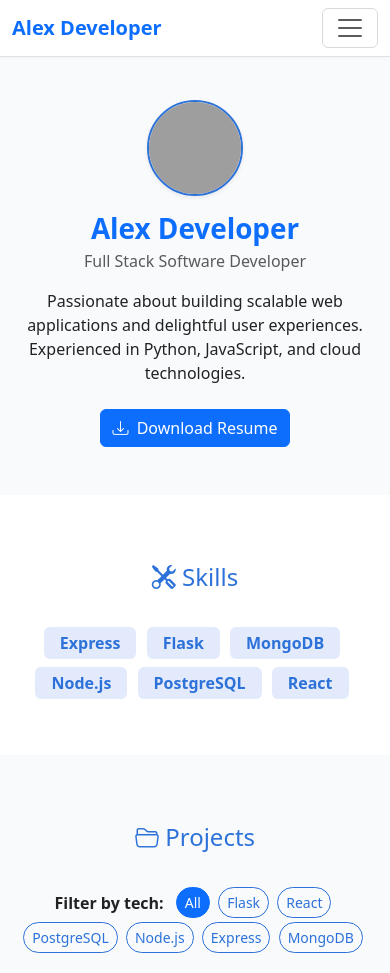
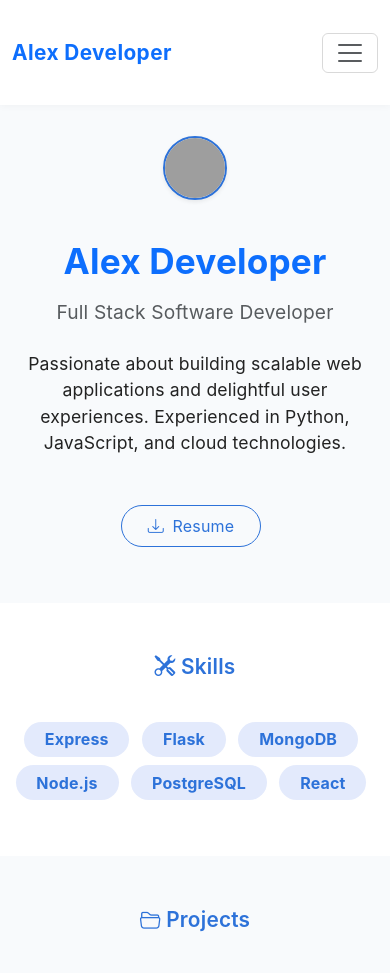
Before and after one commit to tmaster001/tlindor-portfolio, a Flask app: page / in a window 390 px wide. Shown: the top 973 px of the page. Run offline with Flask 3, Linux system fonts and the light colour scheme; grey boxes are pictures that could not be loaded.

Commit message:
reorganized files

```diff
--- /dev/null
+++ b/static/style.css
@@ -0,0 +1,154 @@
+:root {
+    --primary: #2d72d9;
+    --secondary: #e3eafc;
+    --background: #f8fafc;
+    --text: #222;
+    --accent: #fff;
+}
+html { scroll-behavior: smooth; }
+body {
+    background: var(--background);
+    color: var(--text);
+    font-family: 'Inter', 'Segoe UI', Arial, sans-serif;
+    letter-spacing: 0.01em;
+}
+.navbar {
+    background: transparent;
+    border-bottom: none;
+    box-shadow: none;
+    padding-top: 2rem;
+    padding-bottom: 2rem;
+}
+.navbar-brand {
+    font-weight: 700;
+    letter-spacing: 0.02em;
+    font-size: 1.3rem;
+}
+.nav-link {
+    color: var(--text) !important;
+    opacity: 0.7;
+    transition: opacity 0.2s;
+    margin: 0 0.7rem;
+    font-size: 1.05rem;
+}
+.nav-link.active, .nav-link:focus, .nav-link:hover {
+    color: var(--primary) !important;
+    opacity: 1;
+}
+.section {
+    padding: 96px 0 96px 0;
+}
+.avatar {
+    width: 100px;
+    height: 100px;
+    object-fit: cover;
+    border-radius: 50%;
+    border: 2px solid var(--primary);
+    margin-bottom: 2.5rem;
+    margin-top: 1rem;
+}
+.section-title {
+    font-size: 1.3rem;
+    font-weight: 600;
+    margin-bottom: 2.5rem;
+    color: var(--primary);
+    letter-spacing: 0.01em;
+}
+.badge {
+    font-size: 1em;
+    background: var(--secondary);
+    color: var(--primary);
+    border: none;
+    margin: 0 8px 12px 0;
+    padding: 0.6em 1.3em;
+    border-radius: 18px;
+}
+.project-card {
+    border: none;
+    box-shadow: 0 2px 24px rgba(45,114,217,0.05);
+    transition: box-shadow 0.2s, transform 0.2s;
+    background: #fff;
+    border-radius: 18px;
+    margin-bottom: 2rem;
+    padding: 2rem 1.5rem 1.5rem 1.5rem;
+}
+.project-card:hover {
+    box-shadow: 0 8px 32px rgba(45,114,217,0.10);
+    transform: translateY(-2px) scale(1.01);
+}
+.card-img-top {
+    border-radius: 1rem 1rem 0 0;
+    object-fit: cover;
+    max-height: 180px;
+    margin-bottom: 1.5rem;
+}
+.btn-outline-primary, .btn-success {
+    border-radius: 24px;
+    font-size: 1em;
+    padding: 0.5em 1.5em;
+}
+.btn-outline-primary {
+    color: var(--primary);
+    border-color: var(--primary);
+    background: transparent;
+}
+.btn-outline-primary:hover, .btn-outline-primary:focus {
+    background: var(--primary);
+    color: var(--accent);
+    border-color: var(--primary);
+}
+.btn-success {
+    background: #eafaf1;
+    color: #198754;
+    border: none;
+}
+.btn-success:hover, .btn-success:focus {
+    background: #198754;
+    color: #fff;
+}
+.fade-section {
+    opacity: 0;
+    transform: translateY(40px);
+    transition: opacity 0.7s cubic-bezier(.4,0,.2,1), transform 0.7s cubic-bezier(.4,0,.2,1);
+}
+.fade-section.visible {
+    opacity: 1;
+    transform: none;
+}
+.filter-btn {
+    border-radius: 18px;
+    font-size: 1em;
+    padding: 0.4em 1.2em;
+    border: 1px solid #eaeaea;
+    background: #fff;
+    color: var(--primary);
+    margin-bottom: 8px;
+    margin-right: 8px;
+}
+.filter-btn.active, .filter-btn:focus {
+    background: var(--primary);
+    color: #fff;
+    border-color: var(--primary);
+}
+.card-title {
+    font-size: 1.15rem;
+    font-weight: 600;
+    margin-bottom: 0.7rem;
+}
+.card-text {
+    font-size: 1.01em;
+    color: #555;
+    margin-bottom: 1.2rem;
+}
+.contact-btn {
+    min-width: 140px;
+    margin: 0 0.5rem 0.5rem 0;
+}
+.d-flex.gap-3 {
+    gap: 2.5rem !important;
+}
+@media (max-width: 600px) {
+    .section { padding: 48px 0 48px 0; }
+    .avatar { width: 64px; height: 64px; }
+    .project-card { padding: 1.2rem 0.7rem; }
+}
--- a/templates/hello.html
+++ b/templates/hello.html
@@ -8,85 +8,14 @@
     <link href="https://cdn.jsdelivr.net/npm/bootstrap@5.3.3/dist/css/bootstrap.min.css" rel="stylesheet">
     <!-- Bootstrap Icons -->
     <link rel="stylesheet" href="https://cdn.jsdelivr.net/npm/bootstrap-icons@1.11.3/font/bootstrap-icons.css">
-    <style>
-        :root {
-            --primary: {{ profile.color_scheme.primary }};
-            --secondary: {{ profile.color_scheme.secondary }};
-            --background: {{ profile.color_scheme.background }};
-            --text: {{ profile.color_scheme.text }};
-            --accent: {{ profile.color_scheme.accent }};
-        }
-        html { scroll-behavior: smooth; }
-        body {
-            background: var(--background);
-            color: var(--text);
-        }
-        .navbar {
-            background: var(--accent);
-            box-shadow: 0 1px 4px rgba(0,0,0,0.03);
-        }
-        .section {
-            padding: 64px 0 48px 0;
-        }
-        .avatar {
-            width: 96px;
-            height: 96px;
-            object-fit: cover;
-            border-radius: 50%;
-            border: 2px solid var(--primary);
-            margin-bottom: 16px;
-        }
-        .badge {
-            font-size: 1em;
-            background: var(--secondary);
-            color: var(--primary);
-            border: none;
-            margin: 0 6px 6px 0;
-        }
-        .project-card {
-            border: none;
-            box-shadow: 0 2px 8px rgba(45,114,217,0.06);
-            transition: box-shadow 0.2s;
-        }
-        .project-card:hover {
-            box-shadow: 0 6px 24px rgba(45,114,217,0.10);
-        }
-        .nav-link.active {
-            color: var(--primary) !important;
-            font-weight: 500;
-        }
-        .btn-outline-primary {
-            border-radius: 24px;
-            color: var(--primary);
-            border-color: var(--primary);
-        }
-        .btn-outline-primary:hover, .btn-outline-primary:focus {
-            background: var(--primary);
-            color: var(--accent);
-            border-color: var(--primary);
-        }
-        .section-title {
-            font-size: 1.5rem;
-            font-weight: 500;
-            margin-bottom: 2rem;
-            color: var(--primary);
-        }
-        .fade-section {
-            opacity: 0;
-            transform: translateY(40px);
-            transition: opacity 0.7s cubic-bezier(.4,0,.2,1), transform 0.7s cubic-bezier(.4,0,.2,1);
-        }
-        .fade-section.visible {
-            opacity: 1;
-            transform: none;
-        }
-    </style>
+    <!-- Custom CSS -->
+    <link rel="stylesheet" href="{{ url_for('static', filename='style.css') }}">
 </head>
 <body>
     <!-- Navbar -->
-    <nav class="navbar navbar-expand-lg fixed-top border-bottom">
+    <nav class="navbar navbar-expand-lg fixed-top" style="background: var(--accent); box-shadow: 0 1px 8px rgba(0,0,0,0.04);">
         <div class="container">
-            <a class="navbar-brand fw-bold text-primary" href="#about">{{ profile.name }}</a>
+            <a class="navbar-brand text-primary" href="#about">{{ profile.name }}</a>
             <button class="navbar-toggler" type="button" data-bs-toggle="collapse" data-bs-target="#navbarNav">
                 <span class="navbar-toggler-icon"></span>
             </button>
@@ -102,14 +31,14 @@
     </nav>
 
     <!-- About Section -->
-    <section class="section text-center fade-section" id="about" style="padding-top:100px;">
+    <section class="section text-center fade-section" id="about" style="padding-top:120px;">
         <div class="container">
             <img src="https://avatars.githubusercontent.com/u/9919?s=200&v=4" alt="Avatar" class="avatar shadow-sm">
-            <h1 class="fw-bold text-primary mb-1">{{ profile.name }}</h1>
-            <div class="text-muted mb-3">{{ profile.title }}</div>
-            <p class="mx-auto mb-0" style="max-width: 500px;">{{ profile.bio }}</p>
-            <a href="{{ url_for('static', filename='resume.pdf') }}" class="btn btn-primary mt-4" download>
-                <i class="bi bi-download me-1"></i> Download Resume
+            <h1 class="fw-bold text-primary mb-3" style="font-size:2.2rem;">{{ profile.name }}</h1>
+            <div class="text-muted mb-4" style="font-size:1.2rem;">{{ profile.title }}</div>
+            <p class="mx-auto mb-0" style="max-width: 540px; font-size:1.1rem;">{{ profile.bio }}</p>
+            <a href="{{ url_for('static', filename='resume.pdf') }}" class="btn btn-outline-primary mt-5 contact-btn" download>
+                <i class="bi bi-download me-1"></i> Resume
             </a>
         </div>
     </section>
@@ -120,7 +49,7 @@
             <div class="section-title"><i class="bi bi-tools"></i> Skills</div>
             <div>
                 {% for skill in profile.skills %}
-                    <span class="badge px-3 py-2 mb-2">{{ skill }}</span>
+                    <span class="badge mb-2">{{ skill }}</span>
                 {% endfor %}
             </div>
         </div>
@@ -130,11 +59,10 @@
     <section class="section fade-section" id="projects">
         <div class="container">
             <div class="section-title text-center"><i class="bi bi-folder2-open"></i> Projects</div>
-
             <!-- Filter Bar -->
-            <div class="mb-4 text-center">
-                <span class="me-2 fw-bold">Filter by tech:</span>
-                <button class="btn btn-sm btn-outline-primary me-1 mb-1 filter-btn active" data-tech="all">All</button>
+            <div class="mb-5 text-center">
+                <span class="me-2 fw-bold">Filter:</span>
+                <button class="filter-btn active" data-tech="all">All</button>
                 {% set all_techs = [] %}
                 {% for project in profile.projects %}
                     {% for tech in project.tech_stack %}
@@ -144,11 +72,10 @@
                     {% endfor %}
                 {% endfor %}
                 {% for tech in all_techs %}
-                    <button class="btn btn-sm btn-outline-primary me-1 mb-1 filter-btn" data-tech="{{ tech }}">{{ tech }}</button>
+                    <button class="filter-btn" data-tech="{{ tech }}">{{ tech }}</button>
                 {% endfor %}
             </div>
-
-            <div class="row g-4 justify-content-center" id="project-list">
+            <div class="row g-5 justify-content-center" id="project-list">
                 {% for project in profile.projects %}
                 <div class="col-md-6 col-lg-4 project-item" data-tech="{{ project.tech_stack|join(',') }}">
                     <div class="card project-card h-100">
@@ -156,25 +83,27 @@
                         <img src="{{ url_for('static', filename=project.screenshot.replace('static/', '')) }}" class="card-img-top" alt="{{ project.name }} screenshot">
                         {% endif %}
                         <div class="card-body">
-                            <h5 class="card-title mb-2">
+                            <h5 class="card-title">
                                 <a href="{{ project.url }}" target="_blank" class="text-decoration-none text-primary">{{ project.name }}</a>
                             </h5>
-                            <p class="card-text small">{{ project.description }}</p>
+                            <p class="card-text">{{ project.description }}</p>
                             {% if project.tech_stack %}
-                            <div class="mb-2">
+                            <div class="mb-3">
                                 {% for tech in project.tech_stack %}
                                     <span class="badge bg-light text-secondary border px-2 py-1 small">{{ tech }}</span>
                                 {% endfor %}
                             </div>
                             {% endif %}
-                            {% if project.demo_url %}
-                            <a href="{{ project.demo_url }}" target="_blank" class="btn btn-sm btn-success mt-2 me-2">
-                                <i class="bi bi-box-arrow-up-right"></i> Live Demo
-                            </a>
-                            {% endif %}
-                            <a href="{{ project.url }}" target="_blank" class="btn btn-sm btn-outline-primary mt-2">
-                                <i class="bi bi-github"></i> Source
-                            </a>
+                            <div class="d-flex flex-wrap gap-2">
+                                {% if project.demo_url %}
+                                <a href="{{ project.demo_url }}" target="_blank" class="btn btn-success btn-sm mt-2">
+                                    <i class="bi bi-box-arrow-up-right"></i> Live
+                                </a>
+                                {% endif %}
+                                <a href="{{ project.url }}" target="_blank" class="btn btn-outline-primary btn-sm mt-2">
+                                    <i class="bi bi-github"></i> Code
+                                </a>
+                            </div>
                         </div>
                     </div>
                 </div>
@@ -187,12 +116,12 @@
     <section class="section bg-white fade-section" id="contact">
         <div class="container text-center">
             <div class="section-title"><i class="bi bi-envelope"></i> Contact</div>
-            <div class="d-flex flex-wrap justify-content-center gap-3">
-                <a href="mailto:{{ profile.contact.email }}" class="btn btn-outline-primary px-4">
+            <div class="d-flex flex-wrap justify-content-center gap-3" style="margin-top:2.5rem;">
+                <a href="mailto:{{ profile.contact.email }}" class="btn btn-outline-primary contact-btn">
                     <i class="bi bi-envelope-fill me-1"></i>Email
                 </a>
                 {% for social in profile.social %}
-                <a href="{{ social.url }}" target="_blank" class="btn btn-outline-primary px-4">
+                <a href="{{ social.url }}" target="_blank" class="btn btn-outline-primary contact-btn">
                     <i class="bi {{ social.icon }} me-1"></i>{{ social.name }}
                 </a>
                 {% endfor %}
@@ -203,7 +132,22 @@
     <script src="{{ url_for('static', filename='main.js') }}"></script>
     <script src="https://cdn.jsdelivr.net/npm/bootstrap@5.3.3/dist/js/bootstrap.bundle.min.js"></script>
     <script>
+        // Fade-in on scroll for sections
         document.addEventListener("DOMContentLoaded", function() {
+            const fadeSections = document.querySelectorAll('.fade-section');
+            const revealOnScroll = () => {
+                const triggerBottom = window.innerHeight * 0.92;
+                fadeSections.forEach(section => {
+                    const sectionTop = section.getBoundingClientRect().top;
+                    if (sectionTop < triggerBottom) {
+                        section.classList.add('visible');
+                    }
+                });
+            };
+            window.addEventListener('scroll', revealOnScroll);
+            revealOnScroll();
+
+            // Navbar active state
             const sections = document.querySelectorAll("section");
             const navLinks = document.querySelectorAll(".nav-link");
             window.addEventListener("scroll", () => {
@@ -239,20 +183,6 @@
                     });
                 });
             });
-
-            // Fade-in on scroll for sections
-            const fadeSections = document.querySelectorAll('.fade-section');
-            const revealOnScroll = () => {
-                const triggerBottom = window.innerHeight * 0.92;
-                fadeSections.forEach(section => {
-                    const sectionTop = section.getBoundingClientRect().top;
-                    if (sectionTop < triggerBottom) {
-                        section.classList.add('visible');
-                    }
-                });
-            };
-            window.addEventListener('scroll', revealOnScroll);
-            revealOnScroll();
         });
     </script>
 </body>
```
